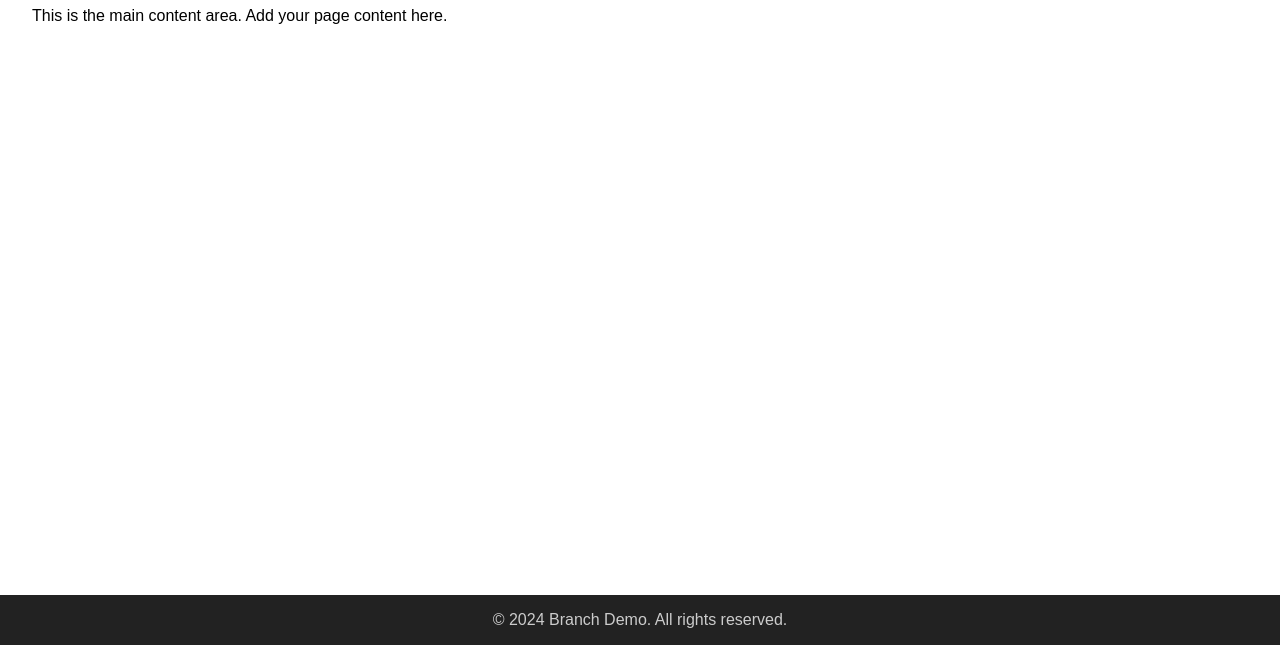
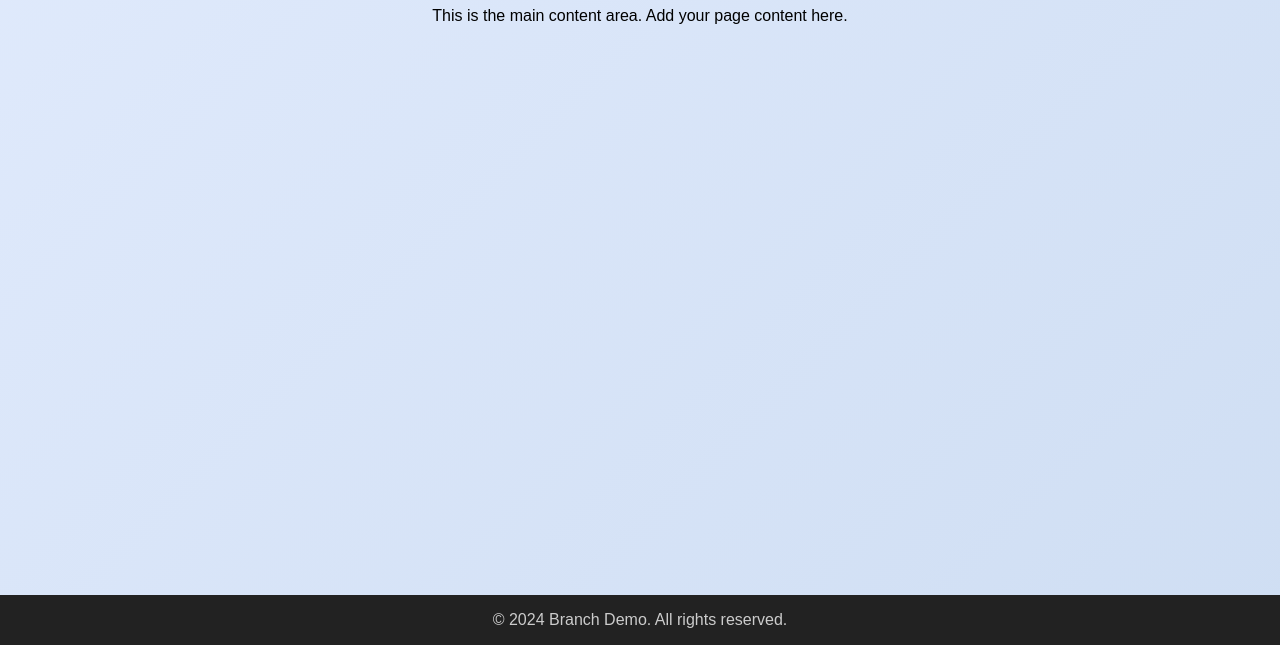
Before and after one commit to AtharBashir/branchdemo, a plain HTML site: page index.html in a window 1280 px wide. Shown: the part 155-800 px from the top of the page. Drawn offline with Linux system fonts and the light colour scheme.

Commit message:
somes changes in Nav bar and body color

```diff
--- a/index.html
+++ b/index.html
@@ -9,10 +9,14 @@
       height: 100%;
       margin: 0;
       padding: 0;
+      background: linear-gradient(135deg, #e0eafc 0%, #cfdef3 100%);
+      box-sizing: border-box;
     }
     body {
       min-height: 100vh;
       display: flex;
+      align-items: center;
+      justify-content: center;
       flex-direction: column;
       font-family: Arial, sans-serif;
     }
```
